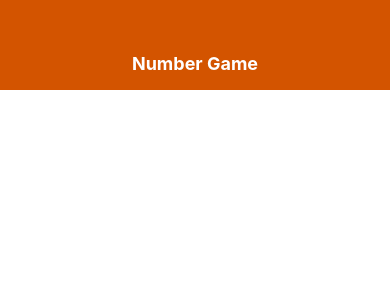
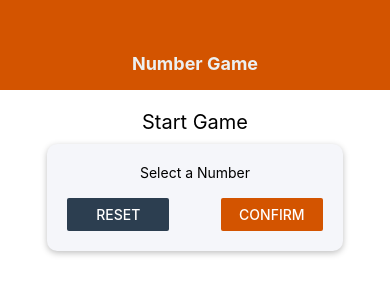
Before and after one commit to DebasisSaikia/React-native-core, a React Native app: screen / in a window 390 px wide. Shown: the top 300 px of the page. Built offline with nearby package versions, Linux system fonts and the light colour scheme.

Commit message:
reusable cards

```diff
--- a/App.js
+++ b/App.js
@@ -1,12 +1,14 @@
 import React from 'react';
 import Header from './components/Header'
 import { StyleSheet, View, Text } from 'react-native';
+import StartScreen from './screens/StartScreen';
 
 export default function App() {
 
   return (
     <View style={styles.screen}>
       <Header title="Number Game" />
+      <StartScreen />
     </View>
   );
 }
@@ -14,5 +16,6 @@ export default function App() {
 const styles = StyleSheet.create({
   screen: {
     flex: 1,
+    backgroundColor: '#fff'
   }
 });
--- /dev/null
+++ b/components/Card.js
@@ -0,0 +1,28 @@
+import React from 'react'
+import { StyleSheet, View } from 'react-native'
+
+const Card = ({ children, style }) => {
+    return (
+        <View style={{ ...styles.card, ...style }}>
+            {children}
+        </View>
+    )
+}
+
+const styles = StyleSheet.create({
+    card: {
+        shadowColor: "#000",
+        shadowOffset: {
+            width: 0,
+            height: 2
+        },
+        shadowOpacity: 0.25,
+        shadowRadius: 6,
+        elevation: 5,
+        backgroundColor: '#f5f6fa',
+        padding: 20,
+        borderRadius: 10
+    }
+})
+
+export default Card
--- a/components/Header.js
+++ b/components/Header.js
@@ -19,7 +19,7 @@ const styles = StyleSheet.create({
         justifyContent: 'center'
     },
     headText: {
-        color: '#fff',
+        color: '#ecf0f1',
         fontSize: 18,
         fontWeight: 'bold'
     }
--- /dev/null
+++ b/screens/StartScreen.js
@@ -0,0 +1,51 @@
+import React from 'react';
+import { View, StyleSheet, Text, TextInput, Button } from 'react-native'
+import Card from '../components/Card';
+
+const StartScreen = () => {
+    return (
+        <View style={styles.screen}>
+            <Text style={styles.title}>Start Game</Text>
+            <Card style={styles.inputContainer}>
+                <Text>Select a Number</Text>
+                <TextInput />
+                <View style={styles.btnContainer}>
+                    <View style={styles.button}>
+                        <Button title="Reset" color="#2c3e50" />
+                    </View>
+                    <View style={styles.button}>
+                        <Button title="Confirm" color="#d35400" />
+                    </View>
+
+                </View>
+            </Card>
+        </View>
+    )
+}
+
+const styles = StyleSheet.create({
+    screen: {
+        flex: 1,
+        padding: 10,
+        alignItems: 'center',
+    },
+    title: {
+        fontSize: 20,
+        marginVertical: 10
+    },
+    inputContainer: {
+        width: 300,
+        maxWidth: '80%',
+        alignItems: 'center',
+    },
+    btnContainer: {
+        flexDirection: 'row',
+        width: '100%',
+        justifyContent: 'space-between'
+    },
+    button: {
+        width: '40%'
+    }
+})
+
+export default StartScreen
```
